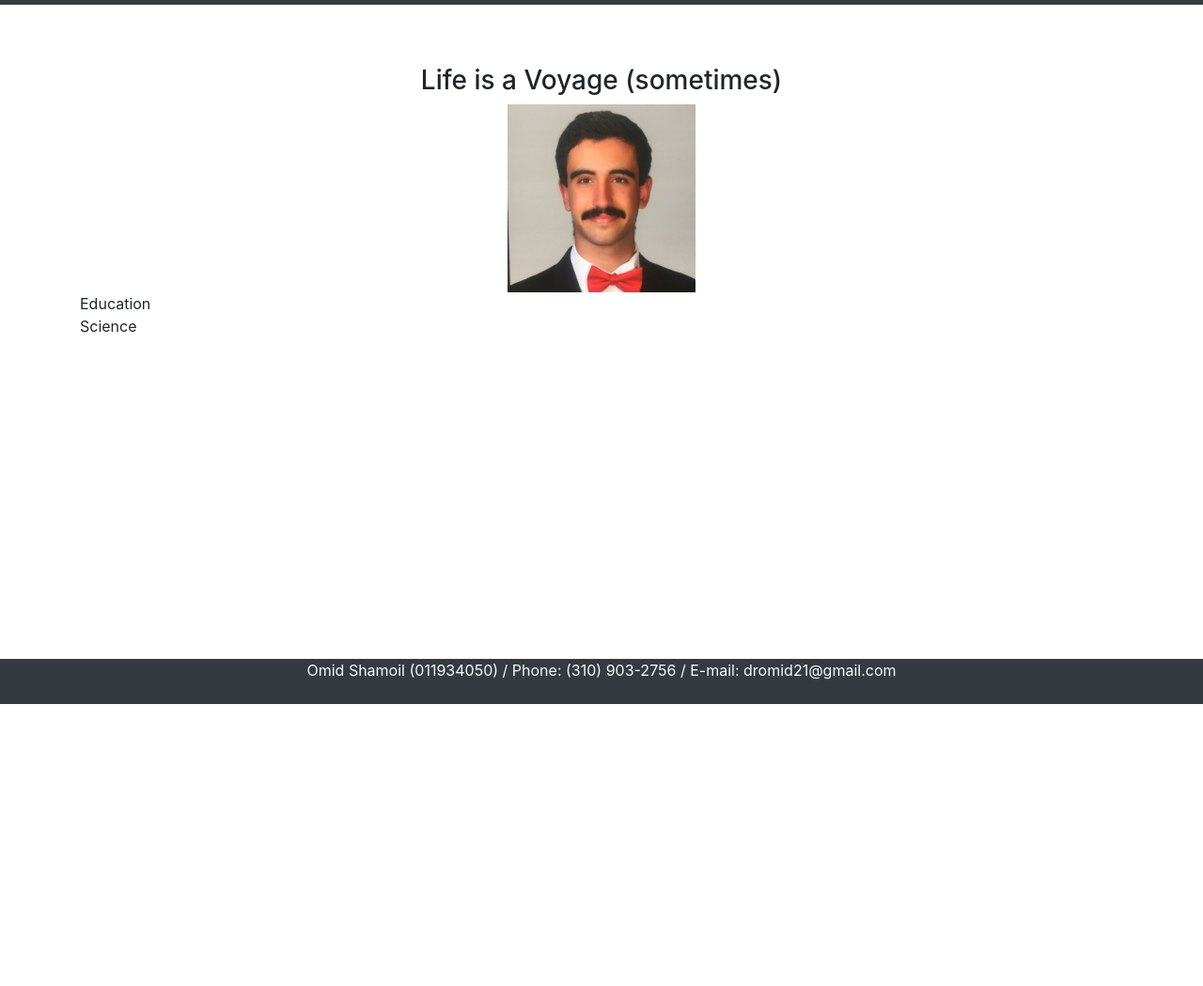
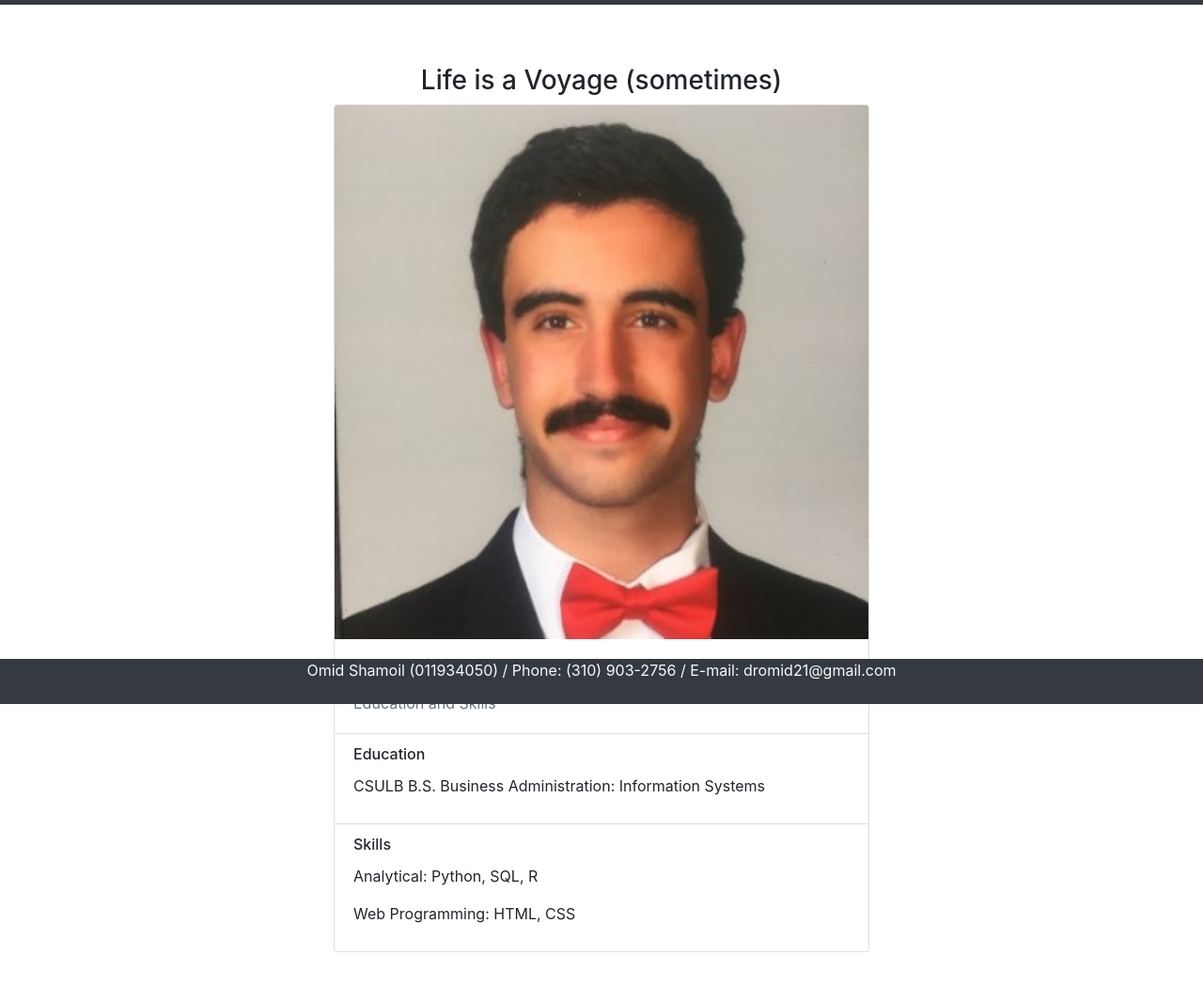
Before and after one commit to dromid21/homework2, a website: page website/page2/index.html in a window 1280 px wide. Shown: the part 51-1100 px from the top of the page at 94% size. Before the commit the page ends 800 px from the top, so only its background shows below. Drawn offline with nearby package versions, Linux system fonts and the light colour scheme.

Commit message:
Final Commit

```diff
--- a/website/page2/index.html
+++ b/website/page2/index.html
@@ -67,17 +67,31 @@
     </br>
 
     <h3 class="text-center">Life is a Voyage (sometimes)</h3>
-    <div class="container" id="aboutme">
-        <img class="pls" src="../omid.jpg" alt="Omid Shamoil">
-            <div class="ed">
-                <div>
-                Education
-                </div>
-                <div>
-                Science
-                </div>
+    <div class="container" style="max-width: 600px">
+        <div class="card">
+            <img class="card-img-top" src="../omid.jpg" alt="Card image cap">
+            <div class="card-body">
+                <h5 class="card-title">About Me</h5>
+                <p class="card-text text-muted">Education and Skills</p>
             </div>
+            <ul class="list-group list-group-flush">
+                <li class="list-group-item">
+                    <h6 class="card-title">Education</h6>
+                    <p>CSULB B.S. Business Administration: Information Systems</p>
+                </li>
+                <li class="list-group-item">
+                    <h6 class="card-title">Skills</h6>
+                    <p>Analytical: Python, SQL, R</p>
+                    <p>Web Programming: HTML, CSS</p>
+                </li>
+            </ul>
+        </div>
     </div>
+</br>
+</br>
+</br>
+</br>
+
 
 
 
```
